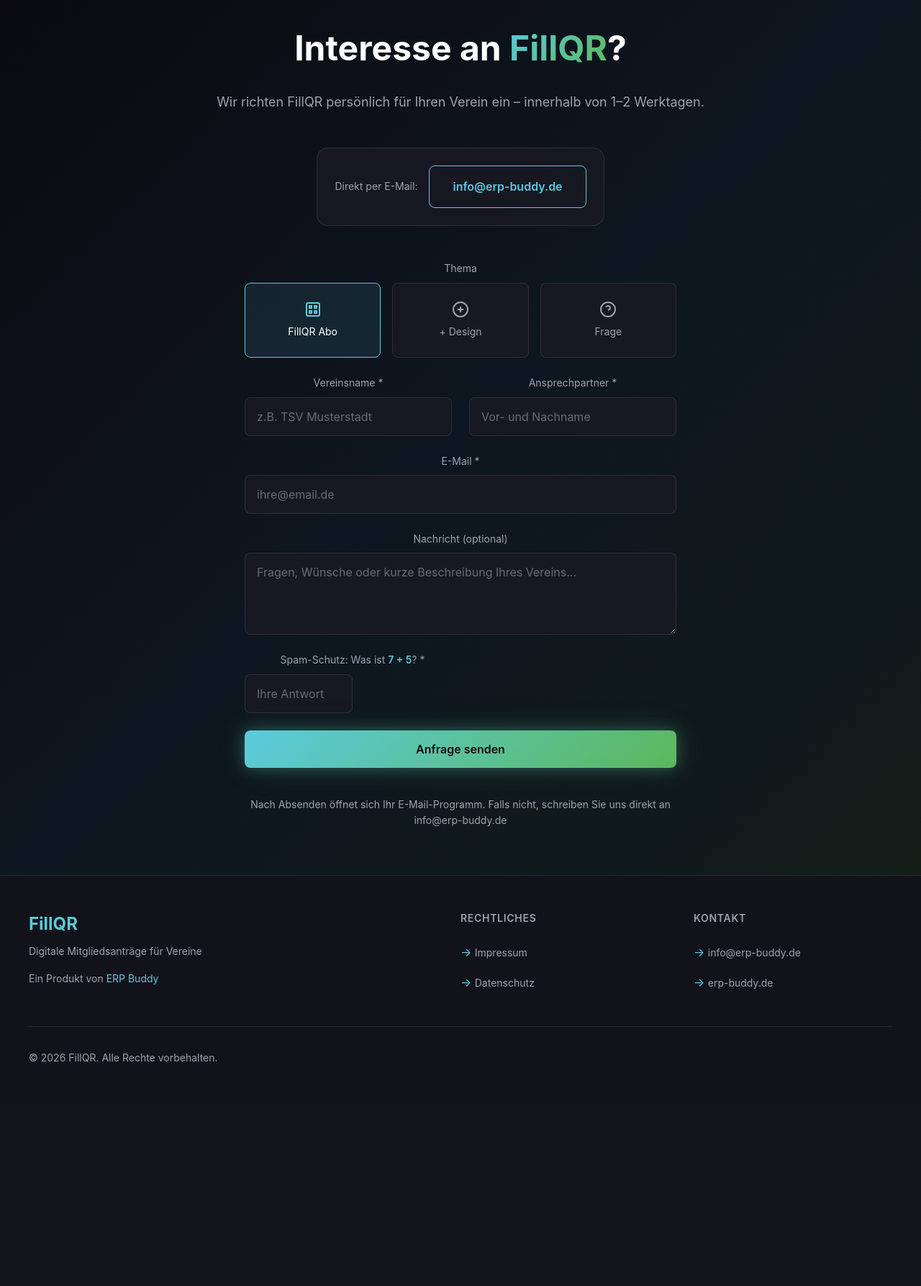
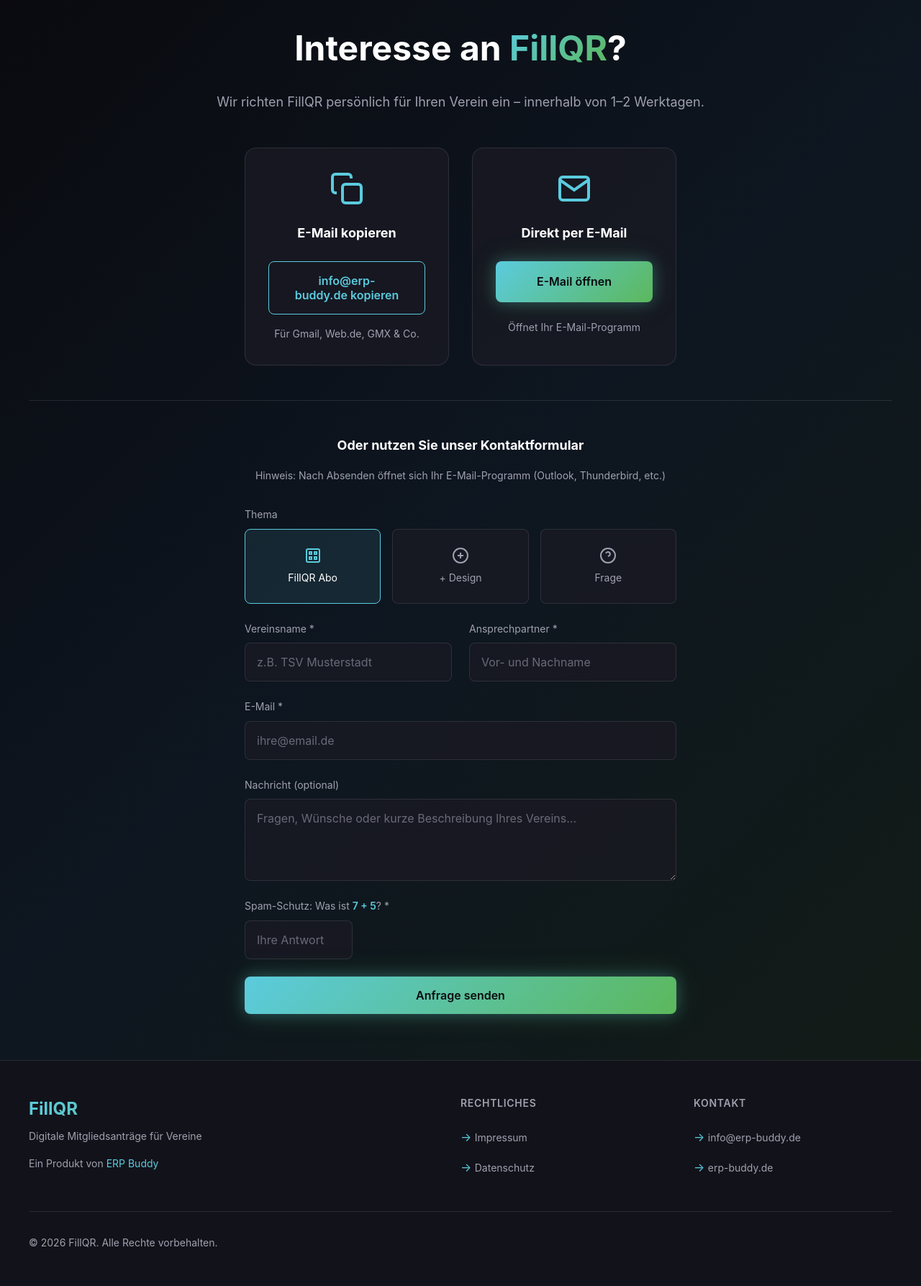
Before and after one commit to jacky-erpbuddy/web-fillqr, a PHP site: page / in a window 1280 px wide. Shown: the part 4440-6227 px from the top of the page at 72% size. Before the commit the page ends 5916 px from the top, so only its background shows below. Run offline with PHP 8.4, Linux system fonts and the light colour scheme; some web fonts are replaced.

Commit message:
feat: Kontakt-Sektion mit zwei Boxen + Formular, URL Rewrite
- Kontakt-Sektion umgebaut: E-Mail kopieren + Direkt per E-Mail Boxen
- Kontaktformular als Ergänzung mit Hinweis auf E-Mail-Programm
- Labels linksbündig im Formular
- Kontakt-Button im Menü gefixt
- Favicon von Handy auf Notizblock geändert
- .htaccess für URLs ohne .html Endung
- Passwortschutz von Hauptseite entfernt
- copyEmail() Funktion mit Clipboard API

Co-Authored-By: Claude Opus 4.5 <noreply@anthropic.com>

```diff
--- a/css/style.css
+++ b/css/style.css
@@ -923,6 +923,19 @@ ul {
         border-color: transparent;
     }
 
+    /* Navigation Button (Kontakt) */
+    .header__nav-link.btn {
+        padding: var(--spacing-xs) var(--spacing-md);
+        border: 1px solid var(--color-cyan);
+        color: var(--color-cyan);
+        background: transparent;
+    }
+
+    .header__nav-link.btn:hover {
+        background: var(--color-cyan);
+        color: var(--color-bg);
+    }
+
     .hero__container {
         flex-direction: row;
         text-align: left;
@@ -1072,6 +1085,27 @@ ul {
     }
 }
 
+/* Contact Form Wrapper */
+.contact-form-wrapper {
+    margin-top: var(--spacing-xl);
+    padding-top: var(--spacing-xl);
+    border-top: 1px solid var(--color-border);
+}
+
+.contact-form__title {
+    font-size: var(--font-size-lg);
+    color: var(--color-text);
+    text-align: center;
+    margin-bottom: var(--spacing-sm);
+}
+
+.contact-form__note {
+    font-size: var(--font-size-sm);
+    color: var(--color-text-muted);
+    text-align: center;
+    margin-bottom: var(--spacing-lg);
+}
+
 /* ================================================
    Contact Form (from ERP Buddy)
    ================================================ */
@@ -1115,6 +1149,7 @@ ul {
 .contact__label {
     font-size: var(--font-size-sm);
     color: var(--color-text-muted);
+    text-align: left;
 }
 
 .contact__input,
--- a/datenschutz.html
+++ b/datenschutz.html
@@ -124,8 +124,8 @@
                 <div class="footer__links">
                     <h4 class="footer__links-title">RECHTLICHES</h4>
                     <ul>
-                        <li><a href="impressum.html">Impressum</a></li>
-                        <li><a href="datenschutz.html">Datenschutz</a></li>
+                        <li><a href="impressum">Impressum</a></li>
+                        <li><a href="datenschutz">Datenschutz</a></li>
                     </ul>
                 </div>
                 <div class="footer__links">
--- a/impressum.html
+++ b/impressum.html
@@ -90,8 +90,8 @@
                 <div class="footer__links">
                     <h4 class="footer__links-title">RECHTLICHES</h4>
                     <ul>
-                        <li><a href="impressum.html">Impressum</a></li>
-                        <li><a href="datenschutz.html">Datenschutz</a></li>
+                        <li><a href="impressum">Impressum</a></li>
+                        <li><a href="datenschutz">Datenschutz</a></li>
                     </ul>
                 </div>
                 <div class="footer__links">
--- a/index.html
+++ b/index.html
@@ -327,14 +327,37 @@
                 <h2 class="section__title section__title--gradient">Interesse an <span>FillQR</span>?</h2>
                 <p class="section__subtitle">Wir richten FillQR persönlich für Ihren Verein ein – innerhalb von 1–2 Werktagen.</p>
 
-                <!-- Quick Contact -->
-                <div class="contact__quick">
-                    <span>Direkt per E-Mail:</span>
-                    <a href="mailto:info@erp-buddy.de" class="btn btn--secondary">info@erp-buddy.de</a>
+                <!-- Contact Options (Two Boxes) -->
+                <div class="contact-options">
+                    <div class="contact-option">
+                        <div class="contact-option__icon">
+                            <svg viewBox="0 0 24 24" fill="none" stroke="currentColor" stroke-width="2">
+                                <rect x="9" y="9" width="13" height="13" rx="2" ry="2"/>
+                                <path d="M5 15H4a2 2 0 0 1-2-2V4a2 2 0 0 1 2-2h9a2 2 0 0 1 2 2v1"/>
+                            </svg>
+                        </div>
+                        <h3>E-Mail kopieren</h3>
+                        <button class="btn btn--secondary btn--full" onclick="copyEmail()">info@erp-buddy.de kopieren</button>
+                        <p class="contact-option__hint">Für Gmail, Web.de, GMX &amp; Co.</p>
+                    </div>
+                    <div class="contact-option">
+                        <div class="contact-option__icon">
+                            <svg viewBox="0 0 24 24" fill="none" stroke="currentColor" stroke-width="2">
+                                <path d="M4 4h16c1.1 0 2 .9 2 2v12c0 1.1-.9 2-2 2H4c-1.1 0-2-.9-2-2V6c0-1.1.9-2 2-2z"/>
+                                <polyline points="22,6 12,13 2,6"/>
+                            </svg>
+                        </div>
+                        <h3>Direkt per E-Mail</h3>
+                        <a href="mailto:info@erp-buddy.de?subject=[FillQR] Interesse" class="btn btn--gradient btn--full">E-Mail öffnen</a>
+                        <p class="contact-option__hint">Öffnet Ihr E-Mail-Programm</p>
+                    </div>
                 </div>
 
-                <!-- Contact Form -->
-                <div class="contact">
+                <!-- Contact Form (als Ergänzung) -->
+                <div class="contact-form-wrapper">
+                    <h3 class="contact-form__title">Oder nutzen Sie unser Kontaktformular</h3>
+                    <p class="contact-form__note">Hinweis: Nach Absenden öffnet sich Ihr E-Mail-Programm (Outlook, Thunderbird, etc.)</p>
+                    <div class="contact">
                     <form id="contact-form" class="contact__form">
                         <!-- Honeypot (Anti-Bot) -->
                         <div class="contact__field contact__honeypot" aria-hidden="true">
@@ -417,8 +440,8 @@
                         <!-- Submit -->
                         <button type="submit" class="btn btn--gradient btn--full">Anfrage senden</button>
 
-                        <p class="contact__hint">Nach Absenden öffnet sich Ihr E-Mail-Programm. Falls nicht, schreiben Sie uns direkt an info@erp-buddy.de</p>
                     </form>
+                    </div>
                 </div>
             </div>
         </section>
@@ -436,8 +459,8 @@
                 <div class="footer__links">
                     <h4 class="footer__links-title">RECHTLICHES</h4>
                     <ul>
-                        <li><a href="impressum.html">Impressum</a></li>
-                        <li><a href="datenschutz.html">Datenschutz</a></li>
+                        <li><a href="impressum">Impressum</a></li>
+                        <li><a href="datenschutz">Datenschutz</a></li>
                     </ul>
                 </div>
                 <div class="footer__links">
--- a/js/main.js
+++ b/js/main.js
@@ -163,6 +163,59 @@ function initContactForm() {
 }
 
 /**
+ * Copy Email to Clipboard
+ */
+function copyEmail() {
+    const email = 'info@erp-buddy.de';
+
+    if (navigator.clipboard && navigator.clipboard.writeText) {
+        navigator.clipboard.writeText(email).then(function() {
+            showCopyFeedback(true);
+        }).catch(function() {
+            fallbackCopy(email);
+        });
+    } else {
+        fallbackCopy(email);
+    }
+}
+
+function fallbackCopy(text) {
+    const textarea = document.createElement('textarea');
+    textarea.value = text;
+    textarea.style.position = 'fixed';
+    textarea.style.opacity = '0';
+    document.body.appendChild(textarea);
+    textarea.select();
+
+    try {
+        document.execCommand('copy');
+        showCopyFeedback(true);
+    } catch (err) {
+        showCopyFeedback(false);
+    }
+
+    document.body.removeChild(textarea);
+}
+
+function showCopyFeedback(success) {
+    const btn = document.querySelector('.contact-option .btn--secondary');
+    if (!btn) return;
+
+    const originalText = btn.textContent;
+    btn.textContent = success ? 'Kopiert!' : 'Fehler - manuell kopieren';
+    btn.style.background = success ? 'var(--color-green)' : '#dc3545';
+    btn.style.borderColor = success ? 'var(--color-green)' : '#dc3545';
+    btn.style.color = '#fff';
+
+    setTimeout(function() {
+        btn.textContent = originalText;
+        btn.style.background = '';
+        btn.style.borderColor = '';
+        btn.style.color = '';
+    }, 2000);
+}
+
+/**
  * Show message to user
  */
 function showMessage(text, type) {
```
Also changed, not shown: .htaccess (added).
